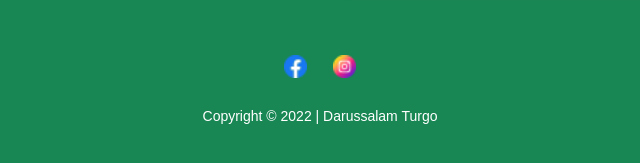
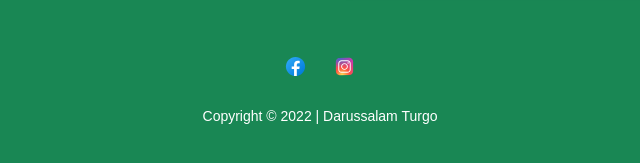
Before and after one commit to Mujahidin1802/darussalam-turgo, a website: page index.html in a window 1280 px wide. Shown: the part 3682-3845 px from the top of the page, 320-960 px from the left. Drawn offline with nearby package versions, Linux system fonts and the light colour scheme; a web font is replaced by a local one.

Commit message:
added darussalam-turgo

```diff
--- a/index.html
+++ b/index.html
@@ -266,7 +266,9 @@
               src="./img/file-earmark-text-fill.svg"
               alt=""
             />
-            <a href="./img/brosur.jpg" target="_blank" rel="noopener noreferrer">Lihat Brosur</a>
+            <a href="./img/brosur.jpg" target="_blank" rel="noopener noreferrer"
+              >Lihat Brosur</a
+            >
           </div>
         </div>
         <div class="contact-right">
@@ -293,7 +295,7 @@
         >
           <img
             class="footer-icon"
-            src="./img/facebook -16.png"
+            src="./img/icons8-facebook.svg"
             alt="facebook-icon"
           />
         </a>
@@ -304,7 +306,7 @@
         >
           <img
             class="footer-icon"
-            src="./img/instagram -16.png"
+            src="./img/icons8-instagram.svg"
             alt="instagram-icon"
           />
         </a>
--- a/style.css
+++ b/style.css
@@ -444,6 +444,7 @@ img.footer-icon {
     flex-direction: column;
     width: 100%;
     text-align: center;
+    justify-content: center;
     transition: 0.6s;
   }
   nav.navbar {
```
Also changed, not shown: img/facebook -16.png (deleted), img/icons8-facebook.svg (added), img/icons8-instagram.svg (added), img/instagram -16.png (deleted).
